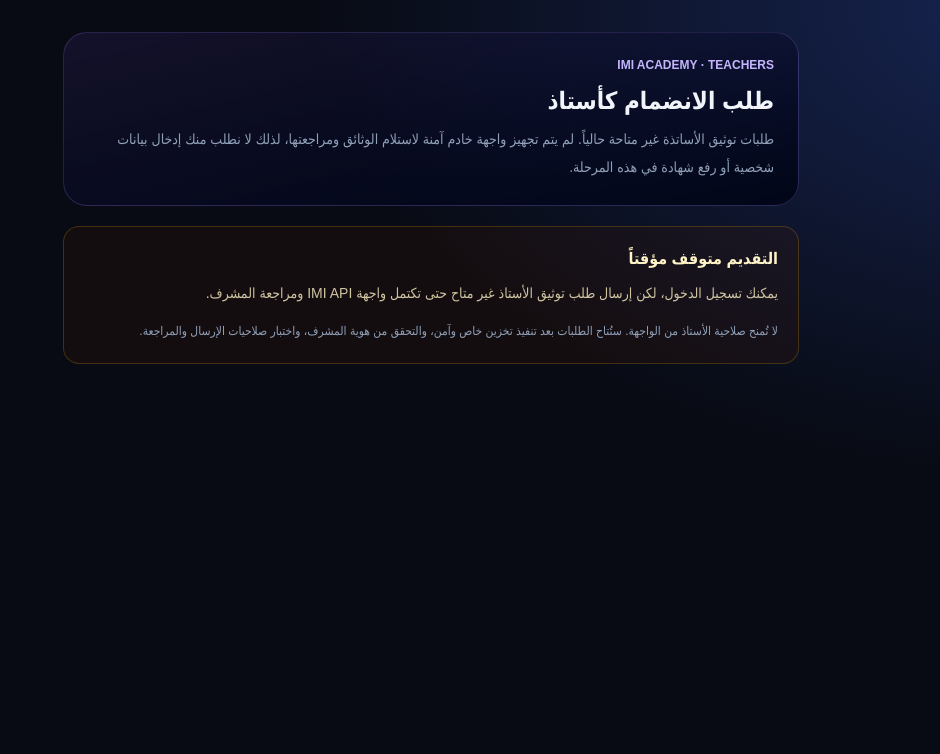
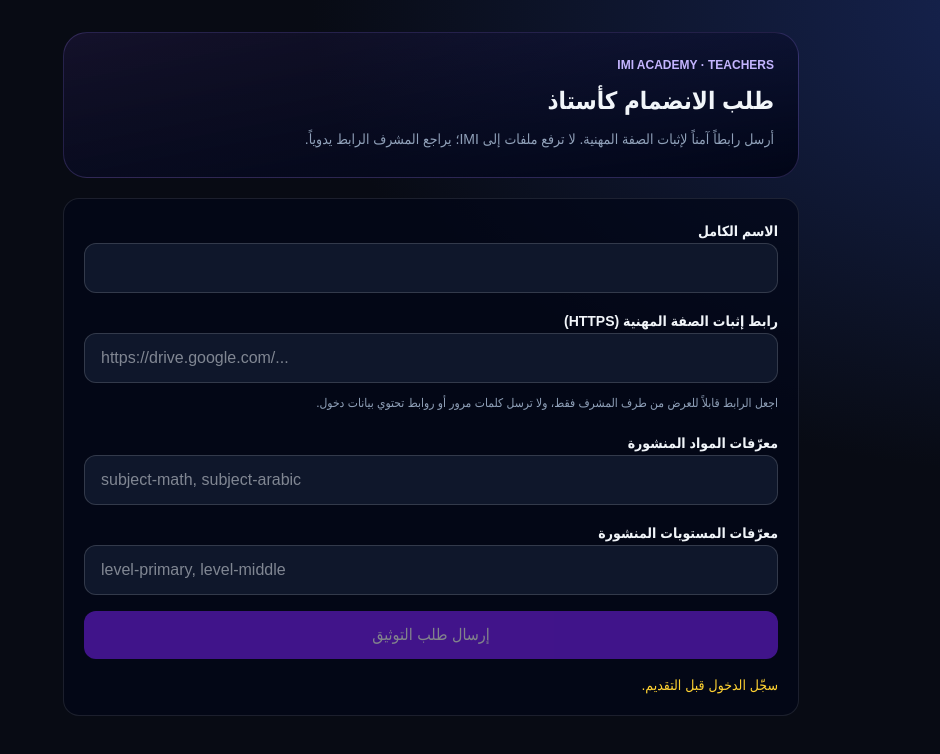
Before and after one commit to walid1239/Imi-android, a Next.js app in the folder web/: page /teacher/apply in a window 1280 px wide. Shown: the top 754 px of the page, without its empty margins (340-1280 px from the left). Built offline with nearby package versions, Linux system fonts and the light colour scheme; no server answers.

Commit message:
feat: enable teacher application form with HTTPS proof links

```diff
--- a/web/src/components/teacher-application-panel.tsx
+++ b/web/src/components/teacher-application-panel.tsx
@@ -1,13 +1,54 @@
 'use client';
 
-import { useEffect, useState } from 'react';
+import { FormEvent, useEffect, useState } from 'react';
 import { onAuthStateChanged, type User } from 'firebase/auth';
 import { auth } from '@/lib/firebase/client';
 
 export default function TeacherApplicationPanel() {
   const [user, setUser] = useState<User | null>(null);
+  const [fullName, setFullName] = useState('');
+  const [proofUrl, setProofUrl] = useState('');
+  const [subjectIds, setSubjectIds] = useState('');
+  const [levelIds, setLevelIds] = useState('');
+  const [busy, setBusy] = useState(false);
+  const [message, setMessage] = useState('');
 
   useEffect(() => onAuthStateChanged(auth, setUser), []);
+
+  async function submit(event: FormEvent<HTMLFormElement>) {
+    event.preventDefault();
+    if (!user) {
+      setMessage('سجّل الدخول أولاً لإرسال طلب التوثيق.');
+      return;
+    }
+    setBusy(true);
+    setMessage('');
+    try {
+      const token = await user.getIdToken();
+      const response = await fetch('/api/v1/teachers/applications', {
+        method: 'POST',
+        headers: {
+          'content-type': 'application/json',
+          authorization: `Bearer ${token}`,
+        },
+        body: JSON.stringify({
+          fullName,
+          proofUrl,
+          subjectIds: subjectIds.split(',').map(value => value.trim()).filter(Boolean),
+          levelIds: levelIds.split(',').map(value => value.trim()).filter(Boolean),
+        }),
+      });
+      const payload = await response.json() as { data?: { status?: string }; error?: string };
+      if (!response.ok) throw new Error(payload.error || 'تعذر إرسال طلب التوثيق.');
+      setMessage(payload.data?.status === 'pending'
+        ? 'تم إرسال طلبك بنجاح. سيُراجع المشرف رابط الإثبات يدوياً.'
+        : 'تم استلام الطلب.');
+    } catch (error) {
+      setMessage(error instanceof Error ? error.message : 'تعذر إرسال الطلب حالياً.');
+    } finally {
+      setBusy(false);
+    }
+  }
 
   return (
     <main dir="rtl" className="mx-auto min-h-screen max-w-3xl px-4 py-8 text-slate-100">
@@ -15,23 +56,49 @@ export default function TeacherApplicationPanel() {
         <p className="text-xs font-bold text-violet-300">IMI ACADEMY · TEACHERS</p>
         <h1 className="mt-3 text-2xl font-black">طلب الانضمام كأستاذ</h1>
         <p className="mt-2 text-sm leading-7 text-slate-400">
-          طلبات توثيق الأساتذة غير متاحة حالياً. لم يتم تجهيز واجهة خادم آمنة لاستلام الوثائق ومراجعتها،
-          لذلك لا نطلب منك إدخال بيانات شخصية أو رفع شهادة في هذه المرحلة.
+          أرسل رابطاً آمناً لإثبات الصفة المهنية. لا ترفع ملفات إلى IMI؛ يراجع المشرف الرابط يدوياً.
         </p>
       </header>
 
-      <section className="mt-5 rounded-2xl border border-amber-400/20 bg-amber-950/20 p-5" role="status">
-        <p className="font-bold text-amber-100">التقديم متوقف مؤقتاً</p>
-        <p className="mt-2 text-sm leading-7 text-amber-100/80">
-          {user
-            ? 'حسابك مسجل، لكن لا يمكن إرسال طلب توثيق أو رفع ملفات حتى تكتمل واجهة IMI API ومراجعة المشرف.'
-            : 'يمكنك تسجيل الدخول، لكن إرسال طلب توثيق الأستاذ غير متاح حتى تكتمل واجهة IMI API ومراجعة المشرف.'}
-        </p>
-        <p className="mt-3 text-xs leading-6 text-slate-400">
-          لا تُمنح صلاحية الأستاذ من الواجهة. ستُتاح الطلبات بعد تنفيذ تخزين خاص وآمن، والتحقق من هوية المشرف،
-          واختبار صلاحيات الإرسال والمراجعة.
-        </p>
-      </section>
+      <form onSubmit={submit} className="mt-5 space-y-4 rounded-2xl border border-white/10 bg-slate-950/70 p-5">
+        <label className="block space-y-2">
+          <span className="text-sm font-bold">الاسم الكامل</span>
+          <input required minLength={3} maxLength={80} value={fullName}
+            onChange={event => setFullName(event.target.value)}
+            className="w-full rounded-xl border border-white/15 bg-slate-900 px-4 py-3 text-sm outline-none focus:border-violet-400"
+            autoComplete="name" />
+        </label>
+        <label className="block space-y-2">
+          <span className="text-sm font-bold">رابط إثبات الصفة المهنية (HTTPS)</span>
+          <input required type="url" value={proofUrl} onChange={event => setProofUrl(event.target.value)}
+            placeholder="https://drive.google.com/..."
+            className="w-full rounded-xl border border-white/15 bg-slate-900 px-4 py-3 text-left text-sm outline-none focus:border-violet-400"
+            dir="ltr" />
+          <span className="block text-xs leading-6 text-slate-400">
+            اجعل الرابط قابلاً للعرض من طرف المشرف فقط، ولا ترسل كلمات مرور أو روابط تحتوي بيانات دخول.
+          </span>
+        </label>
+        <label className="block space-y-2">
+          <span className="text-sm font-bold">معرّفات المواد المنشورة</span>
+          <input required value={subjectIds} onChange={event => setSubjectIds(event.target.value)}
+            placeholder="subject-math, subject-arabic"
+            className="w-full rounded-xl border border-white/15 bg-slate-900 px-4 py-3 text-left text-sm outline-none focus:border-violet-400"
+            dir="ltr" />
+        </label>
+        <label className="block space-y-2">
+          <span className="text-sm font-bold">معرّفات المستويات المنشورة</span>
+          <input required value={levelIds} onChange={event => setLevelIds(event.target.value)}
+            placeholder="level-primary, level-middle"
+            className="w-full rounded-xl border border-white/15 bg-slate-900 px-4 py-3 text-left text-sm outline-none focus:border-violet-400"
+            dir="ltr" />
+        </label>
+        <button type="submit" disabled={!user || busy}
+          className="w-full rounded-xl bg-violet-600 px-4 py-3 font-bold text-white disabled:cursor-not-allowed disabled:opacity-50">
+          {busy ? 'جارٍ إرسال الطلب…' : 'إرسال طلب التوثيق'}
+        </button>
+        {!user && <p className="text-sm text-amber-300">سجّل الدخول قبل التقديم.</p>}
+        {message && <p role="status" className="text-sm leading-6 text-slate-200">{message}</p>}
+      </form>
     </main>
   );
 }
```
